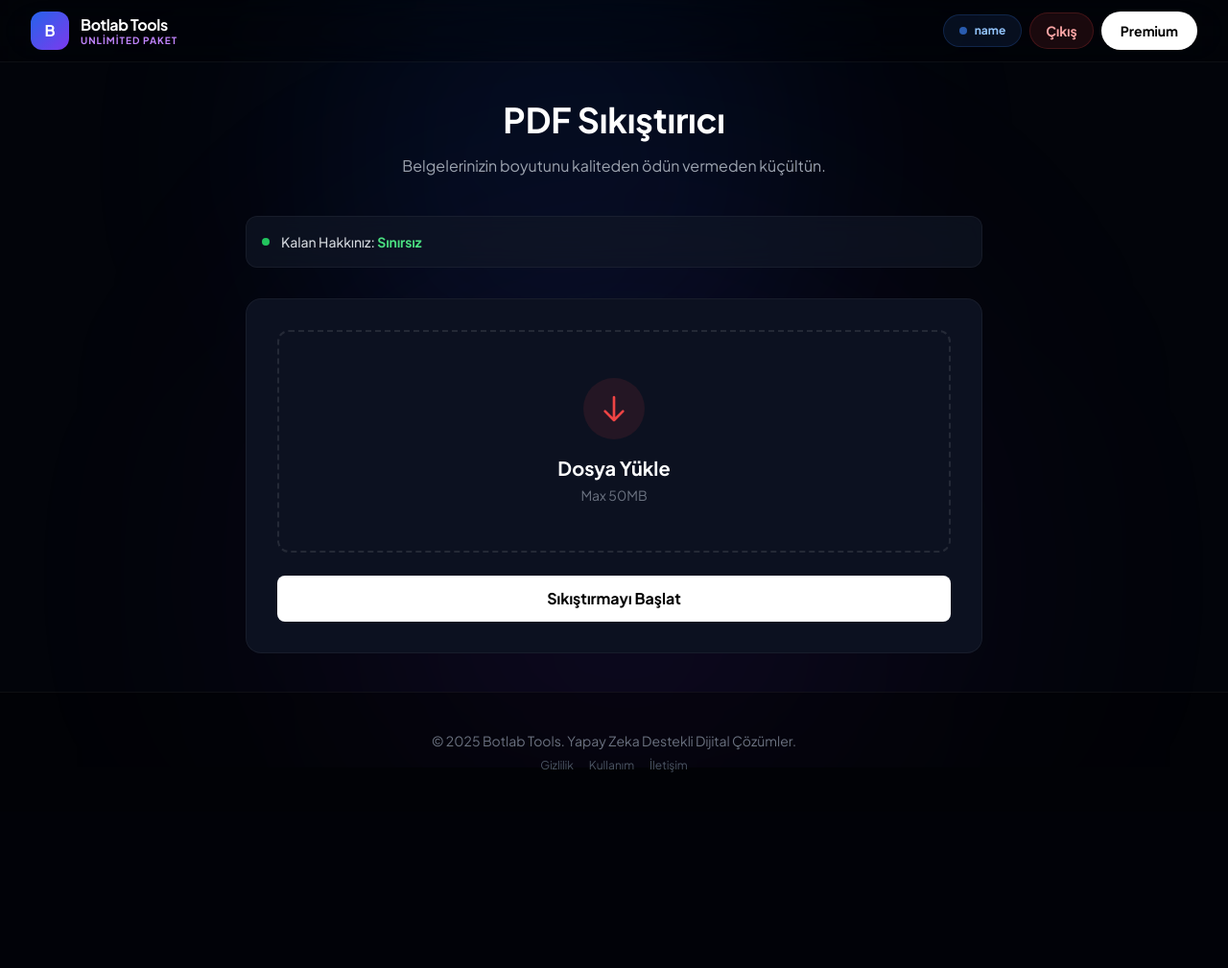
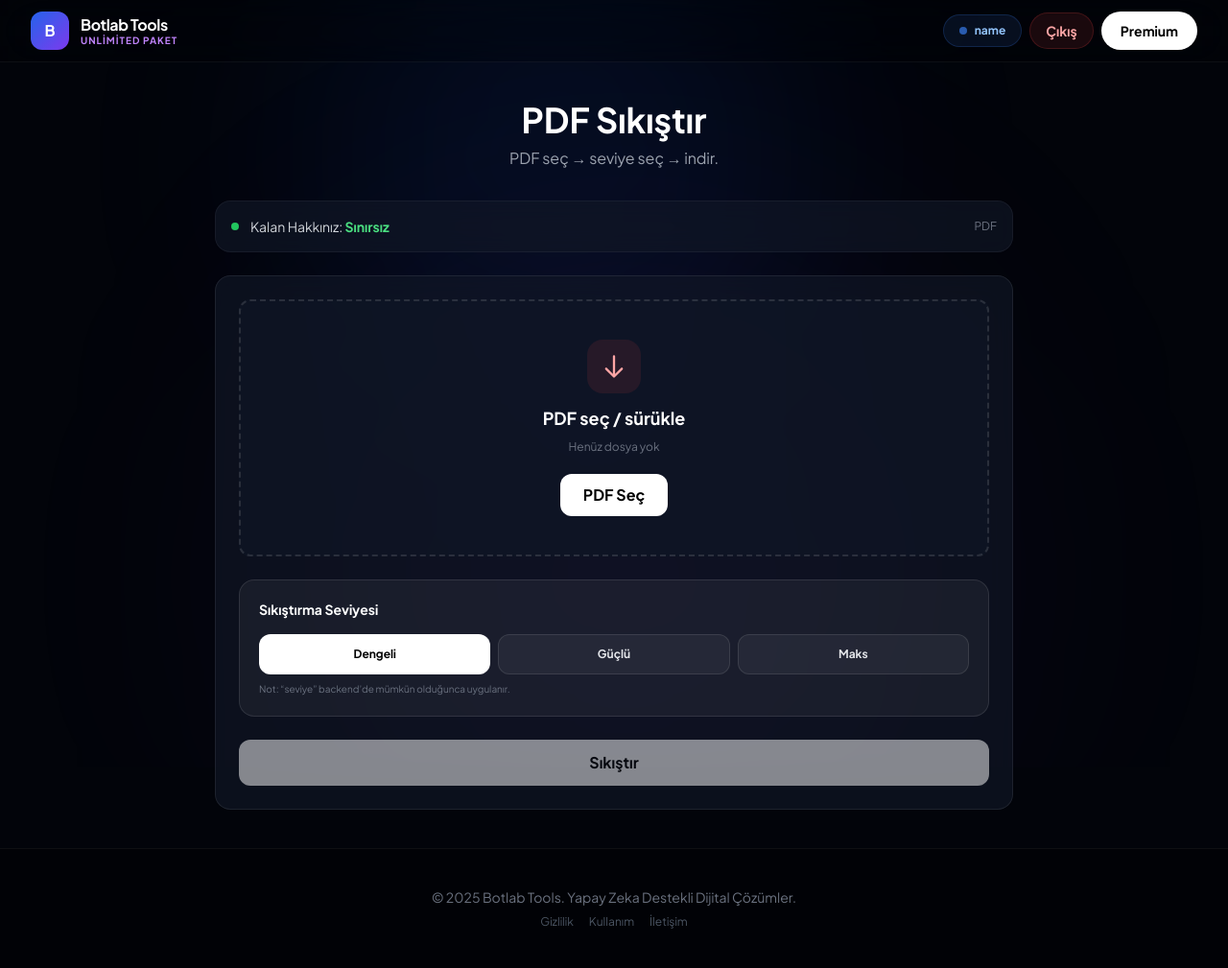
Before and after one commit to odabasi44/NAKIS-PROHE, a Flask app: page /pdf-compress in a window 1280 px wide. Shown: the whole page at 96% size. Before the commit the page ends 805 px from the top, so only its background shows below. Run offline with Flask 3, Linux system fonts and the light colour scheme; the visitor is signed in with stand-in values (Sample User, id 1); data that the repository does not hold is empty; some libraries are stand-ins or nearby versions.

Commit message:
Update pdf_compress.html

```diff
--- a/templates/pdf_compress.html
+++ b/templates/pdf_compress.html
@@ -2,37 +2,65 @@
 
 {% block title %}PDF Sıkıştırıcı{% endblock title %}
 
+{% block head_extra %}
+<style>
+    .upload-area:hover, .upload-area.dragover { border-color:#ef4444; background: rgba(239,68,68,.06); }
+</style>
+{% endblock head_extra %}
+
 {% block content %}
-<div class="max-w-3xl mx-auto py-10">
-    <div class="text-center mb-10">
-        <h1 class="text-4xl font-bold text-white mb-4">PDF Sıkıştırıcı</h1>
-        <p class="text-gray-400">Belgelerinizin boyutunu kaliteden ödün vermeden küçültün.</p>
+<main class="mx-auto max-w-4xl px-4 sm:px-6 lg:px-8 py-10">
+    <div class="text-center mb-8">
+        <h1 class="text-3xl md:text-4xl font-bold text-white">PDF Sıkıştır</h1>
+        <p class="mt-2 text-gray-400">PDF seç → seviye seç → indir.</p>
     </div>
 
-    <div id="status-bar" class="glass-panel rounded-xl p-4 mb-8 flex justify-between items-center border border-white/5">
+    <div id="status-bar" class="glass rounded-2xl p-4 mb-6 flex items-center justify-between border border-white/5">
         <div class="flex items-center gap-3">
-            <div id="status-icon" class="w-2 h-2 rounded-full bg-gray-500 animate-pulse"></div>
-            <span id="limit-info" class="text-sm font-medium text-gray-300">Limitler kontrol ediliyor...</span>
+            <span id="status-icon" class="h-2 w-2 rounded-full bg-gray-500 animate-pulse"></span>
+            <div id="limit-info" class="text-sm text-gray-300">Limitler kontrol ediliyor...</div>
+        </div>
+        <div class="text-xs text-gray-500">PDF</div>
+    </div>
+
+    <div class="glass rounded-2xl p-6 relative overflow-hidden">
+        <div id="dropZone" class="upload-area rounded-xl p-10 text-center cursor-pointer">
+            <input type="file" id="fileInput" accept=".pdf" class="hidden" />
+            <div class="mx-auto mb-3 h-14 w-14 rounded-2xl bg-red-500/10 text-red-300 flex items-center justify-center">
+                <svg class="h-7 w-7" viewBox="0 0 24 24" fill="none" stroke="currentColor"><path stroke-width="2" stroke-linecap="round" stroke-linejoin="round" d="M19 14l-7 7m0 0l-7-7m7 7V3"/></svg>
+            </div>
+            <div class="text-white font-bold text-lg">PDF seç / sürükle</div>
+            <div id="fileName" class="mt-2 text-xs text-gray-500">Henüz dosya yok</div>
+            <button type="button" class="mt-5 inline-flex items-center justify-center rounded-xl bg-white text-black hover:bg-gray-200 transition px-6 py-2.5 font-bold">
+                PDF Seç
+            </button>
+        </div>
+
+        <div class="mt-6 rounded-2xl border border-white/10 bg-white/5 p-5">
+            <div class="text-sm font-bold text-white">Sıkıştırma Seviyesi</div>
+            <div class="mt-4 grid grid-cols-3 gap-2">
+                <button type="button" class="lvl active rounded-xl py-3 text-xs font-bold bg-white text-black" data-lvl="balanced">Dengeli</button>
+                <button type="button" class="lvl rounded-xl py-3 text-xs font-bold bg-white/5 border border-white/10 text-gray-200 hover:bg-white/10 transition" data-lvl="strong">Güçlü</button>
+                <button type="button" class="lvl rounded-xl py-3 text-xs font-bold bg-white/5 border border-white/10 text-gray-200 hover:bg-white/10 transition" data-lvl="max">Maks</button>
+            </div>
+            <div class="mt-2 text-[10px] text-gray-500">Not: “seviye” backend’de mümkün olduğunca uygulanır.</div>
+        </div>
+
+        <button id="processBtn" type="button" class="mt-6 w-full rounded-xl bg-white text-black font-bold py-3 hover:bg-gray-200 transition disabled:opacity-50 disabled:cursor-not-allowed" disabled>
+            Sıkıştır
+        </button>
+
+        <div id="loading" class="hidden absolute inset-0 bg-[#0c1120]/90 z-20 flex flex-col items-center justify-center backdrop-blur-sm">
+            <div class="w-14 h-14 border-4 border-red-500/30 border-t-red-500 rounded-full animate-spin mb-3"></div>
+            <div class="text-white font-semibold">Sıkıştırılıyor...</div>
         </div>
     </div>
-
-    <div class="glass-panel rounded-2xl p-8 border border-white/5 bg-[#0c1120]">
-        <div class="border-2 border-dashed border-white/10 rounded-xl p-12 text-center hover:border-red-500/50 transition cursor-pointer flex flex-col items-center justify-center" onclick="document.getElementById('fileInput').click()">
-            <input type="file" id="fileInput" accept=".pdf" class="hidden">
-            <div class="w-16 h-16 bg-red-500/10 rounded-full flex items-center justify-center mb-4 text-red-500">
-                <svg class="w-8 h-8" fill="none" stroke="currentColor" viewBox="0 0 24 24"><path stroke-linecap="round" stroke-linejoin="round" stroke-width="2" d="M19 14l-7 7m0 0l-7-7m7 7V3"></path></svg>
-            </div>
-            <h3 class="text-xl font-bold text-white mb-1">Dosya Yükle</h3>
-            <p id="fileName" class="text-gray-500 text-sm">Max 50MB</p>
-        </div>
-
-        <button id="processBtn" onclick="compressPDF()" class="w-full mt-6 py-3 bg-white text-black font-bold rounded-lg hover:bg-gray-200 transition">Sıkıştırmayı Başlat</button>
-    </div>
-</div>
+</main>
 
 <script>
     let selectedFile = null;
     let userAllowed = false;
+    let level = 'balanced';
 
     async function checkLimit() {
         try {
@@ -41,44 +69,79 @@
             userAllowed = data.allowed;
             const limitInfo = document.getElementById('limit-info');
             const statusIcon = document.getElementById('status-icon');
+            const btn = document.getElementById('processBtn');
 
             if(data.allowed) {
-                statusIcon.className = "w-2 h-2 rounded-full bg-green-500";
+                statusIcon.className = "h-2 w-2 rounded-full bg-green-500";
                 limitInfo.innerHTML = `Kalan Hakkınız: <span class="text-green-400 font-bold">${data.premium ? 'Sınırsız' : data.left}</span>`;
+                btn.disabled = !selectedFile;
             } else {
-                statusIcon.className = "w-2 h-2 rounded-full bg-red-500";
-                limitInfo.innerHTML = "Limit Doldu.";
+                statusIcon.className = "h-2 w-2 rounded-full bg-red-500";
+                limitInfo.innerHTML = `⛔ Limit Doldu. <a onclick="openModal('premiumModal')" class="text-blue-400 cursor-pointer">Premium Al</a>`;
+                btn.disabled = true;
             }
         } catch(e) {}
     }
 
-    document.getElementById('fileInput').addEventListener('change', e => {
-        selectedFile = e.target.files[0];
-        if(selectedFile) document.getElementById('fileName').innerText = selectedFile.name;
+    const dropZone = document.getElementById('dropZone');
+    const fileInput = document.getElementById('fileInput');
+    const processBtn = document.getElementById('processBtn');
+    const loadingEl = document.getElementById('loading');
+
+    function setLvl(v) {
+        level = v;
+        document.querySelectorAll('.lvl').forEach(b => {
+            const active = b.dataset.lvl === v;
+            b.className = active
+                ? 'lvl active rounded-xl py-3 text-xs font-bold bg-white text-black'
+                : 'lvl rounded-xl py-3 text-xs font-bold bg-white/5 border border-white/10 text-gray-200 hover:bg-white/10 transition';
+        });
+    }
+    document.querySelectorAll('.lvl').forEach(b => b.addEventListener('click', () => setLvl(b.dataset.lvl)));
+
+    function handleFile(f) {
+        if (!f) return;
+        if (!String(f.name || '').toLowerCase().endsWith('.pdf')) return;
+        selectedFile = f;
+        document.getElementById('fileName').innerText = f.name;
+        processBtn.disabled = !userAllowed;
+    }
+
+    dropZone.addEventListener('click', () => userAllowed ? fileInput.click() : openModal('premiumModal'));
+    dropZone.addEventListener('dragover', (e) => { e.preventDefault(); dropZone.classList.add('dragover'); });
+    dropZone.addEventListener('dragleave', () => dropZone.classList.remove('dragover'));
+    dropZone.addEventListener('drop', (e) => {
+        e.preventDefault();
+        dropZone.classList.remove('dragover');
+        if(!userAllowed) return openModal('premiumModal');
+        handleFile(e.dataTransfer.files?.[0]);
     });
+    fileInput.addEventListener('change', e => handleFile(e.target.files?.[0]));
 
     async function compressPDF() {
         if(!selectedFile) return alert("Lütfen dosya seçin.");
         if(!userAllowed) return openModal('premiumModal');
 
-        const btn = document.getElementById('processBtn');
-        btn.innerText = "Sıkıştırılıyor...";
-        btn.disabled = true;
+        loadingEl.classList.remove('hidden');
+        processBtn.innerText = "Sıkıştırılıyor...";
+        processBtn.disabled = true;
 
         const formData = new FormData();
         formData.append('pdf_file', selectedFile);
+        formData.append('level', level);
 
         try {
             const res = await fetch('/api/pdf/compress', { method: 'POST', body: formData });
             const data = await res.json();
 
-            btn.innerText = "Sıkıştırmayı Başlat";
-            btn.disabled = false;
+            loadingEl.classList.add('hidden');
+            processBtn.innerText = "Sıkıştır";
+            processBtn.disabled = false;
 
             if(data.success) {
                 const link = document.createElement('a');
                 link.href = "data:application/pdf;base64," + data.file;
-                link.download = "compressed_" + selectedFile.name;
+                link.download = `compressed_${level}_` + selectedFile.name;
                 link.click();
                 checkLimit();
             } else {
@@ -86,11 +149,16 @@
                 if(data.reason === 'limit') openModal('premiumModal');
             }
         } catch(e) {
-            btn.disabled = false;
+            loadingEl.classList.add('hidden');
+            processBtn.disabled = false;
             alert("Sunucu hatası.");
         }
     }
 
-    document.addEventListener('DOMContentLoaded', checkLimit);
+    document.addEventListener('DOMContentLoaded', () => {
+        checkLimit();
+        processBtn.addEventListener('click', compressPDF);
+        setLvl('balanced');
+    });
 </script>
 {% endblock content %}
```
